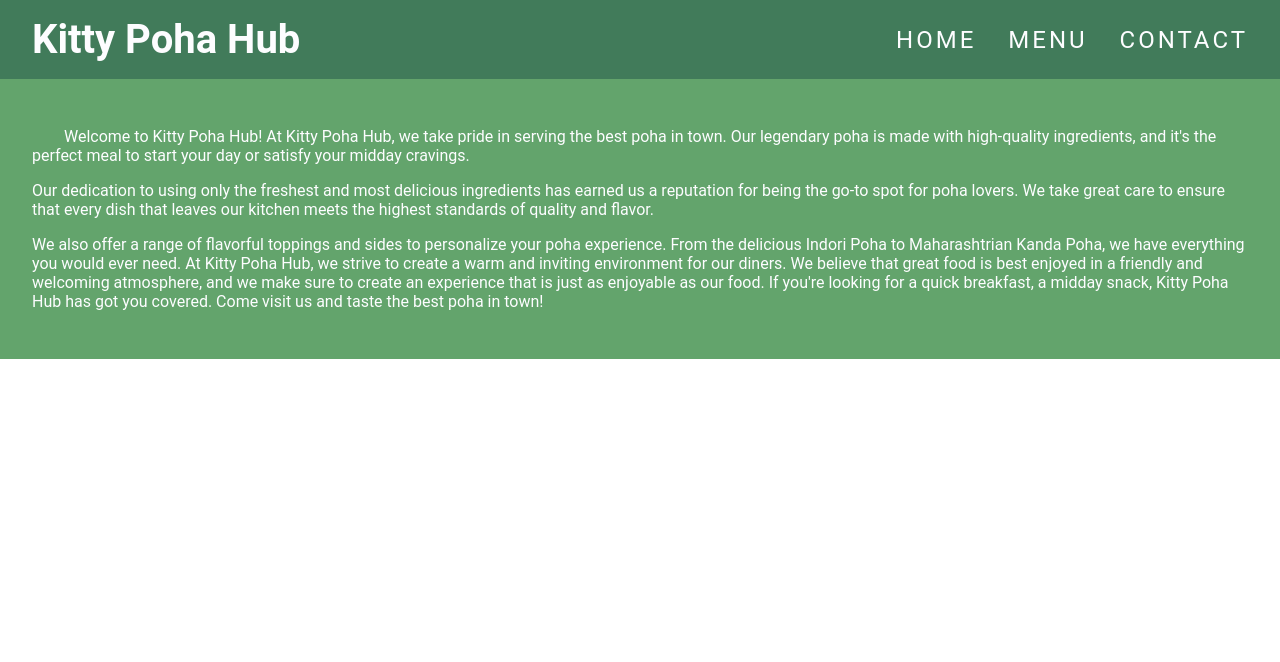
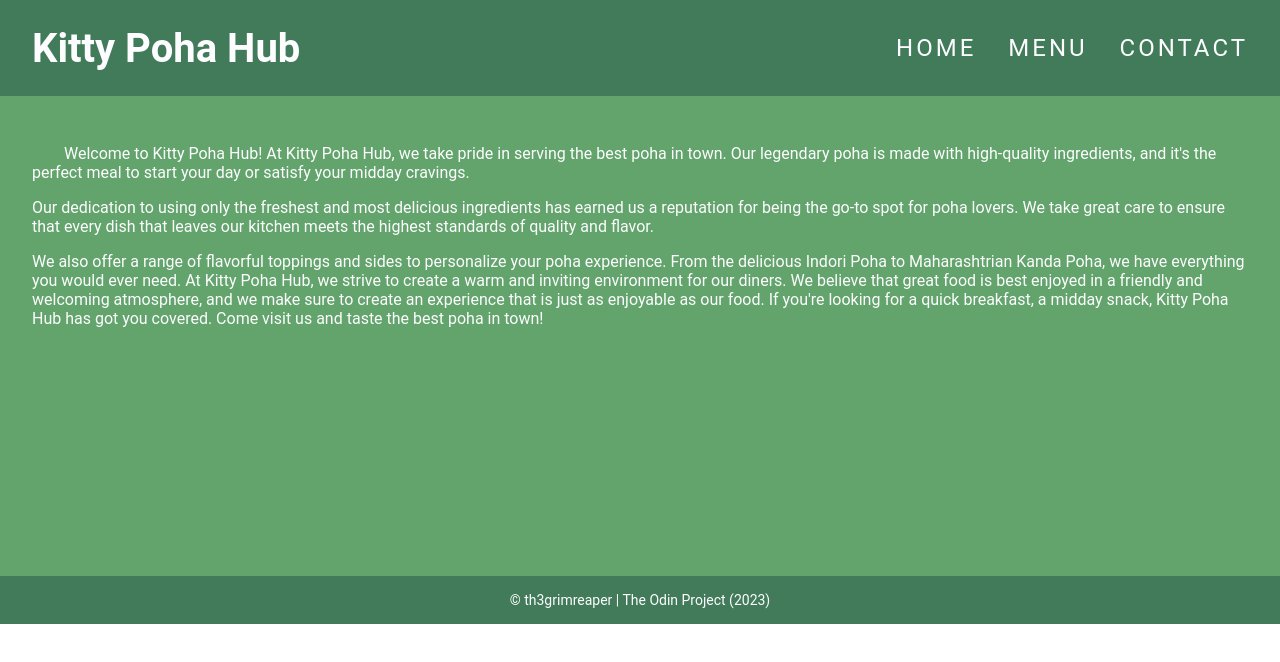
Before and after one commit to th3grimreaper/restaurant-page, a website built with webpack: page src/temp.html in a window 1280 px wide. Built offline with nearby package versions, Linux system fonts and the light colour scheme.

Commit message:
add footer

```diff
--- /dev/null
+++ b/src/components/footer.js
@@ -0,0 +1,13 @@
+function createFooter() {
+  const container = document.querySelector('.container')
+
+  const footer = document.createElement('footer')
+  footer.classList.add('footer')
+  const footDiv = document.createElement('div')
+  footDiv.innerHTML = '&#169 th3grimreaper | The Odin Project (2023)'
+  footer.appendChild(footDiv)
+
+  container.appendChild(footer)
+}
+
+export default createFooter
--- a/src/components/home.js
+++ b/src/components/home.js
@@ -1,4 +1,5 @@
 import { content, clearContent } from './clear'
+import createFooter from './footer'
 
 function homePage() {
   clearContent()
@@ -31,13 +32,13 @@ function homePage() {
 
   cardContainer.appendChild(textWrapper)
 
-  // frag.append(newparaZero)
-  // frag.append(newparaOne)
-  // frag.append(newparaTwo)
-
   frag.append(cardContainer)
 
   content.appendChild(frag)
+
+  if (!document.querySelector('.footer')) {
+    createFooter()
+  }
 }
 
 export default homePage
--- a/src/components/menu.js
+++ b/src/components/menu.js
@@ -3,6 +3,8 @@ import indoripoha from '../assets/indoripoha.jpg'
 
 function menuPage() {
   clearContent()
+  const frag = document.createDocumentFragment()
+
   const cardContainer = document.createElement('section')
   cardContainer.classList.add('card-container')
 
@@ -22,7 +24,9 @@ function menuPage() {
   textWrapper.appendChild(desc)
   cardContainer.appendChild(textWrapper)
   cardContainer.appendChild(imgWrap)
-  content.appendChild(cardContainer)
+  frag.appendChild(cardContainer)
+
+  content.appendChild(frag)
 }
 
 export default menuPage
--- a/src/styles/_content.scss
+++ b/src/styles/_content.scss
@@ -1,6 +1,7 @@
 @use 'variables' as v;
 
 .content {
+  background-color: v.$content-grey;
   ul {
     margin-top: 2em;
     li {
@@ -13,7 +14,6 @@
     position: relative;
     display: flex;
     flex-direction: column;
-    background-color: v.$content-grey;
     color: v.$white-col;
 
     .img-wrapper {
--- a/src/styles/_media.scss
+++ b/src/styles/_media.scss
@@ -1,4 +1,9 @@
 @media (min-width: 768px) {
+  .container {
+    grid-template-columns: 1fr;
+    grid-template-rows: 2fr 10fr 1fr;
+  }
+
   .navigation {
     display: flex;
   }
--- a/src/styles/main.scss
+++ b/src/styles/main.scss
@@ -18,8 +18,7 @@ img {
 }
 
 .container {
-  display: flex;
-  flex-direction: column;
+  display: grid;
 }
 
 .cont {
@@ -47,3 +46,12 @@ img {
 .info {
   margin: 1em 0;
 }
+
+.footer {
+  font-size: 14px;
+  display: flex;
+  justify-content: center;
+  padding: 1rem 0;
+  color: v.$white-col;
+  background-color: v.$heading-col;
+}
```
